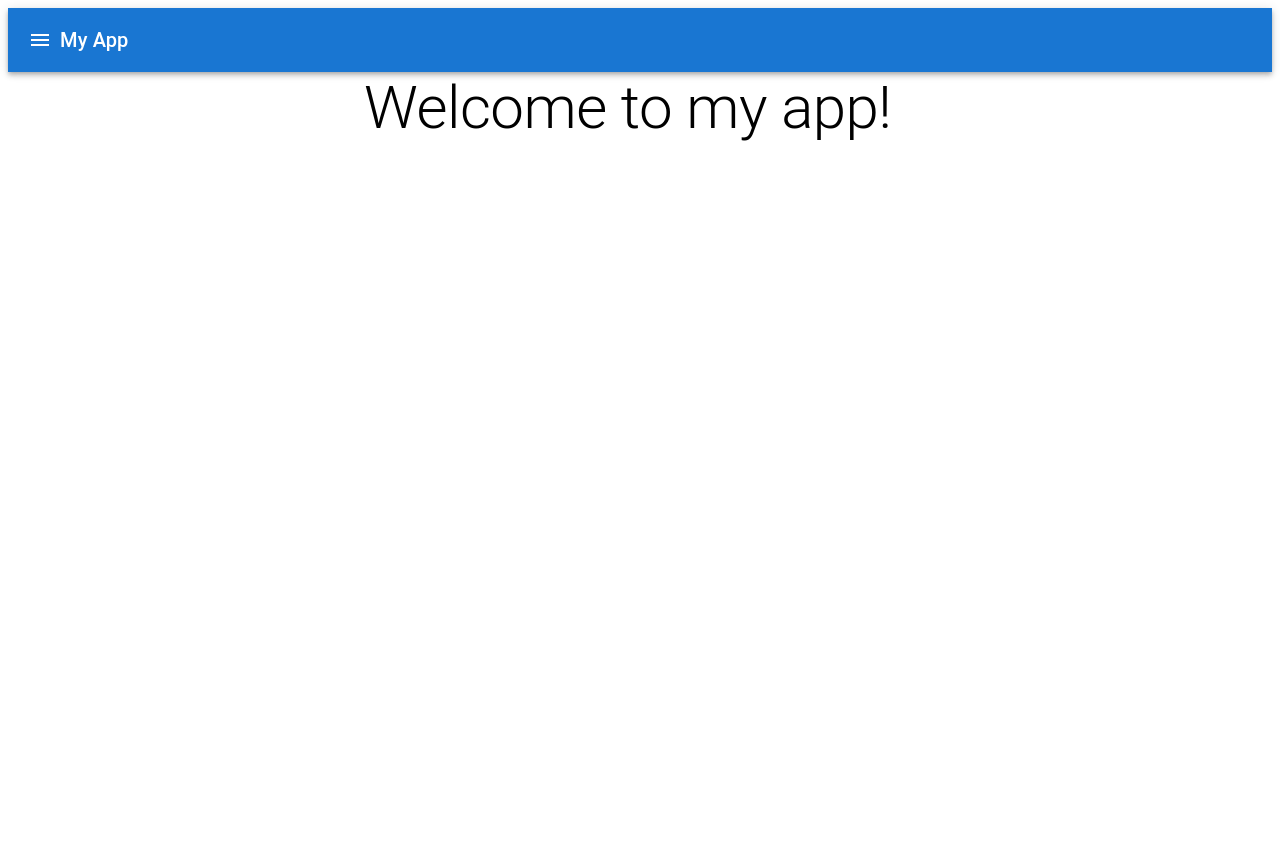
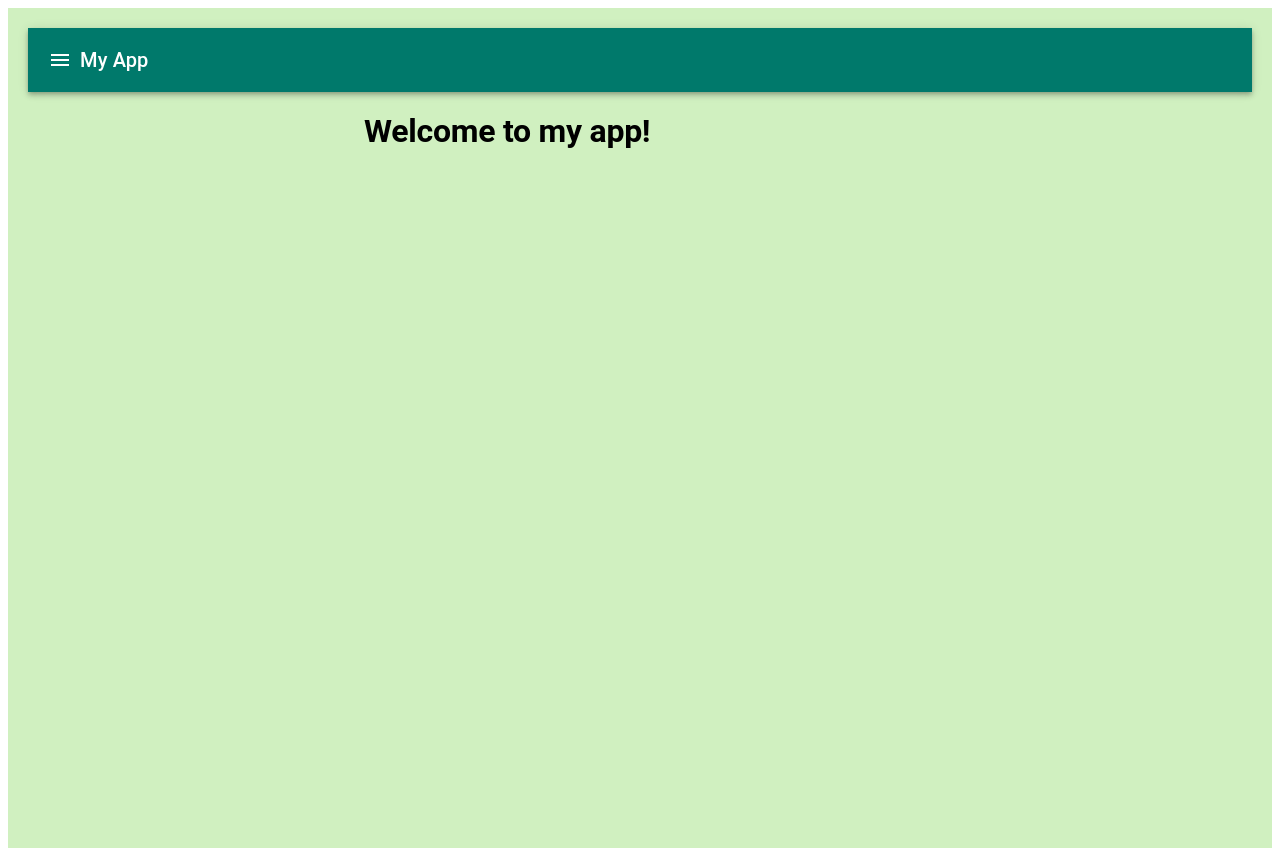
Before and after one commit to lakshya46jain/real-estate-analyzer, a React (Create React App) app: page / in a window 1280 px wide. Before the commit the page ends 800 px from the top, so only its background shows below. Built offline with nearby package versions, Linux system fonts and the light colour scheme.

Commit message:
Changed the color of the web page

```diff
--- a/src/App.css
+++ b/src/App.css
@@ -14,18 +14,18 @@
 }
 
 .App-header {
-  background-color: #282c34;
+  background-color: #a3e8b3;
   min-height: 100vh;
   display: flex;
   flex-direction: column;
   align-items: center;
   justify-content: center;
   font-size: calc(10px + 2vmin);
-  color: white;
+  color: rgb(16, 16, 16);
 }
 
 .App-link {
-  color: #61dafb;
+  color: #171718;
 }
 
 @keyframes App-logo-spin {
--- a/src/App.js
+++ b/src/App.js
@@ -1,11 +1,33 @@
 import React from 'react';
 import { AppBar, Toolbar, IconButton, Typography, Container } from '@mui/material';
 import MenuIcon from '@mui/icons-material/Menu';
+import { createTheme, ThemeProvider } from '@mui/material/styles';
 
+// Create a custom theme
+const theme = createTheme({
+  palette: {
+    primary: {
+      main: '#00796b', // Teal color for primary
+    },
+    secondary: {
+      main: '#dc004e', // Red color
+    },
+    background: {
+      default: '#d0f0c0', // Whitish green background color
+    },
+  },
+  typography: {
+    h2: {
+      fontSize: '2rem',
+      fontWeight: 'bold',
+    },
+  },
+});
 
 function App() {
   return (
-    <div>
+    <ThemeProvider theme={theme}>
+      <div style={{ backgroundColor: theme.palette.background.default, minHeight: '100vh', padding: 20 }}>
         <AppBar position="static">
           <Toolbar>
             <IconButton edge="start" color="inherit" aria-label="menu">
@@ -14,10 +36,11 @@ function App() {
             <Typography variant="h6">My App</Typography>
           </Toolbar>
         </AppBar>
-      <Container maxWidth="sm">
+        <Container maxWidth="sm" style={{ marginTop: 20 }}>
           <Typography variant="h2">Welcome to my app!</Typography>
         </Container>
       </div>
+    </ThemeProvider>
   );
 }
 
```
Lines whose indentation alone changed are shown as unchanged.
